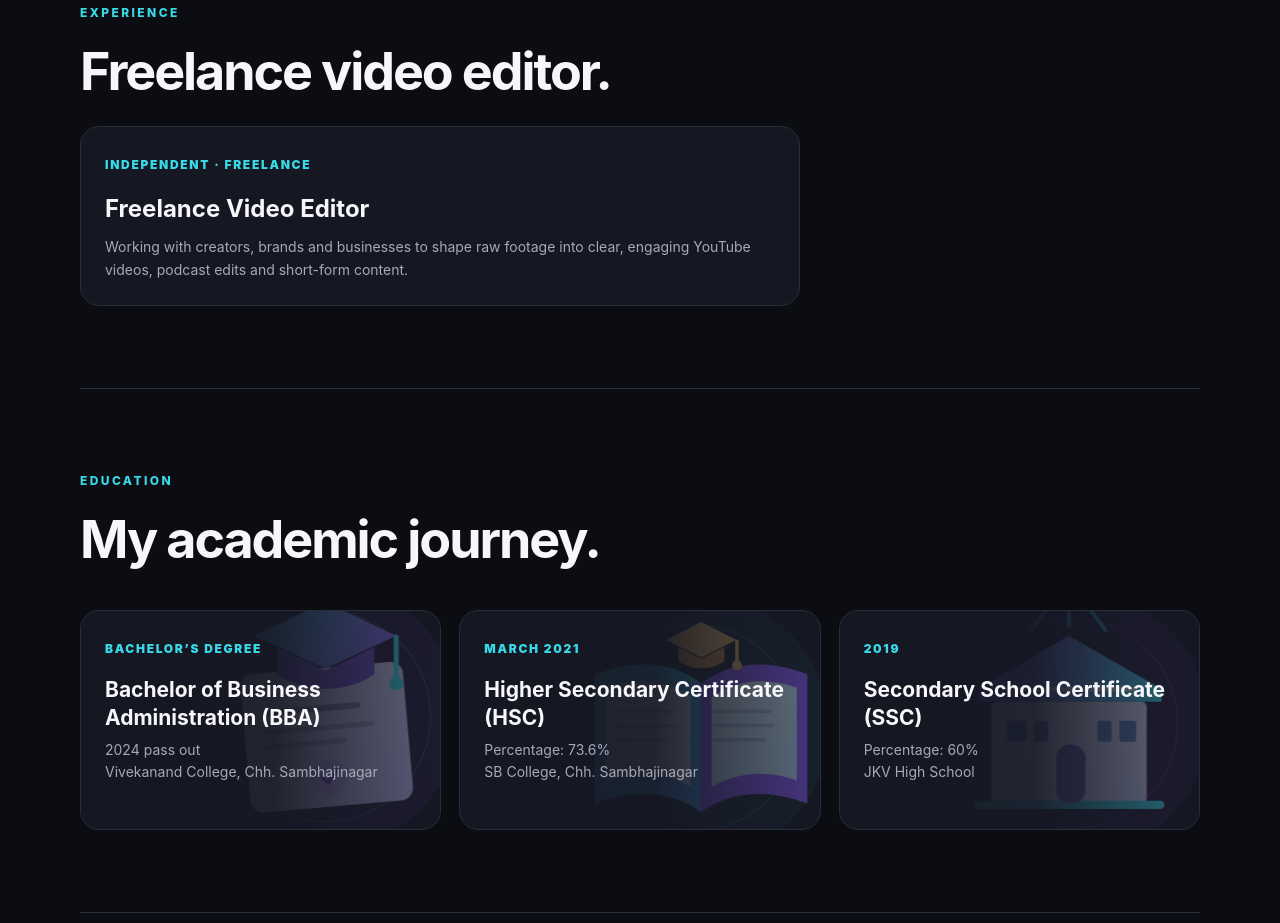
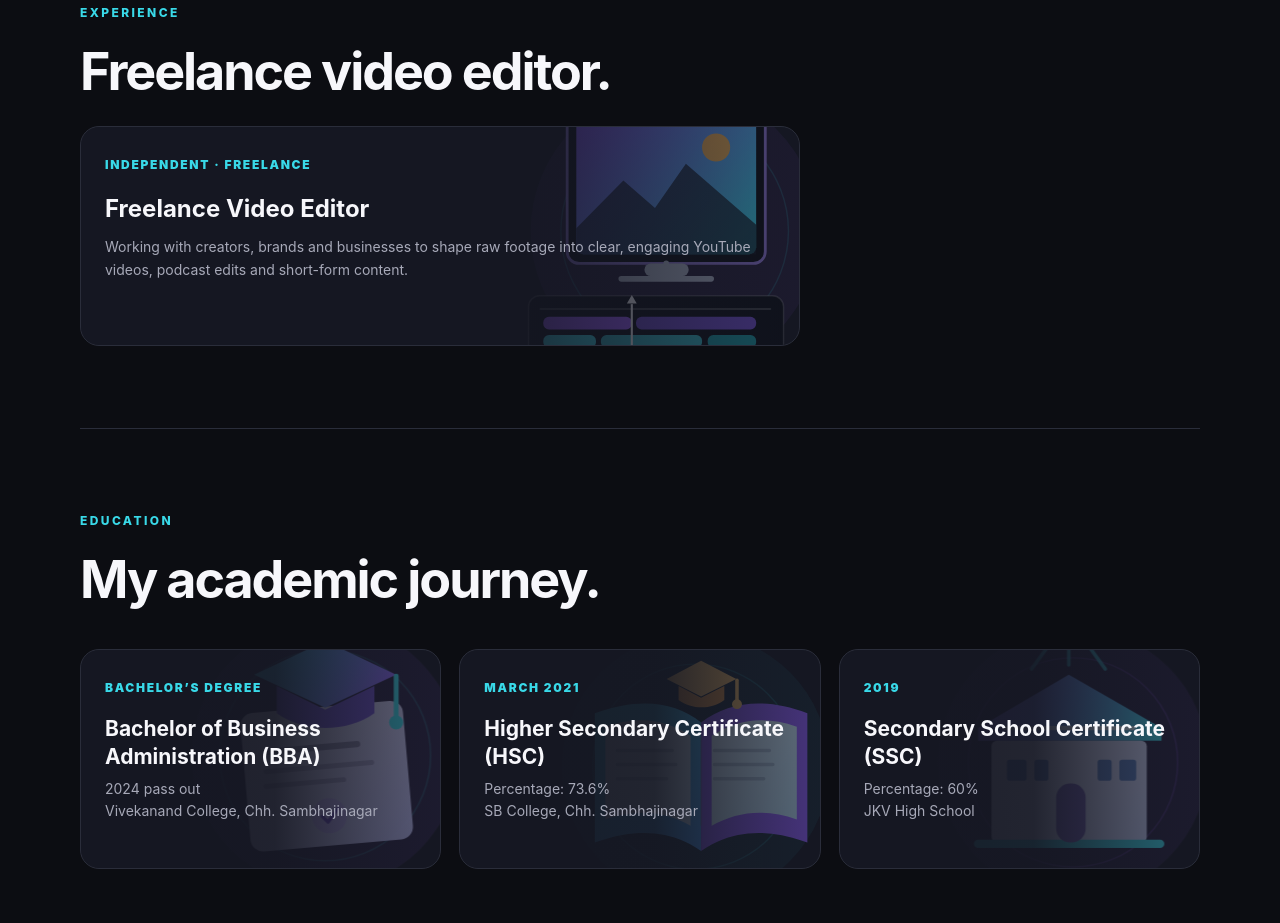
Before and after one commit to Niranjan-tawde/kamlesh-portfolio, a plain HTML site: page index.html in a window 1280 px wide. Shown: the part 5257-6180 px from the top of the page. Drawn offline with Linux system fonts and the light colour scheme.

Commit message:
Add editing visual to experience card

```diff
--- a/index.html
+++ b/index.html
@@ -153,9 +153,16 @@ body{overflow-x:hidden}
 .education-hsc{--education-image:url("assets/visuals/education-hsc.svg")}
 .education-ssc{--education-image:url("assets/visuals/education-ssc.svg")}
 .education-grid .card:hover:before{transform:scale(1.04);opacity:.9}
+.experience-card{position:relative;isolation:isolate;overflow:hidden;min-height:220px;background:var(--panel)}
+.experience-card:before,.experience-card:after{content:"";position:absolute;inset:0;border-radius:inherit;pointer-events:none}
+.experience-card:before{z-index:0;background:url("assets/visuals/experience-editing.svg") right center/auto 145% no-repeat;opacity:.78;transition:transform .4s,opacity .4s}
+.experience-card:after{z-index:1;background:linear-gradient(90deg,#151722f5 0%,#151722e8 54%,#15172265 100%)}
+.experience-card>*{position:relative;z-index:2}
+.experience-card:hover:before{transform:scale(1.04);opacity:.94}
 @media(max-width:520px){
   .service-card:after{background:linear-gradient(90deg,#0c0d12f4 0%,#0c0d12d4 56%,#0c0d1260 100%)}
   .education-grid .card:after{background:linear-gradient(90deg,#151722f5 0%,#151722eb 58%,#15172275 100%)}
+  .experience-card:after{background:linear-gradient(90deg,#151722f5 0%,#151722eb 58%,#15172275 100%)}
   .contact{min-height:340px}
   .contact:before{background-size:auto 82%;background-position:right bottom}
   .contact:after{background:linear-gradient(90deg,#21183af5 0%,#21183ad9 68%,#11262c70 100%),linear-gradient(0deg,#11262ced 0%,transparent 50%)}
```
Also changed, not shown: assets/visuals/experience-editing.svg (added).
